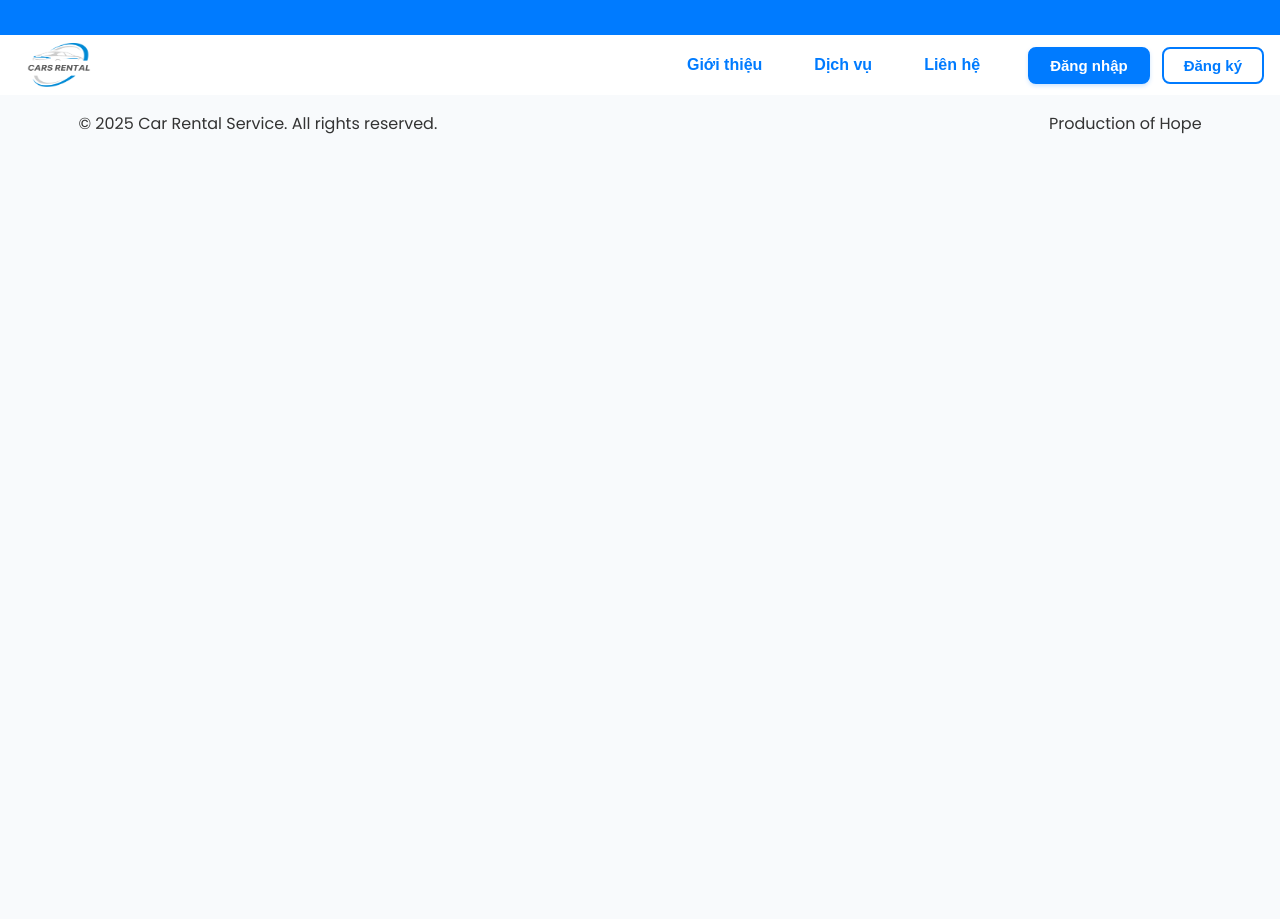
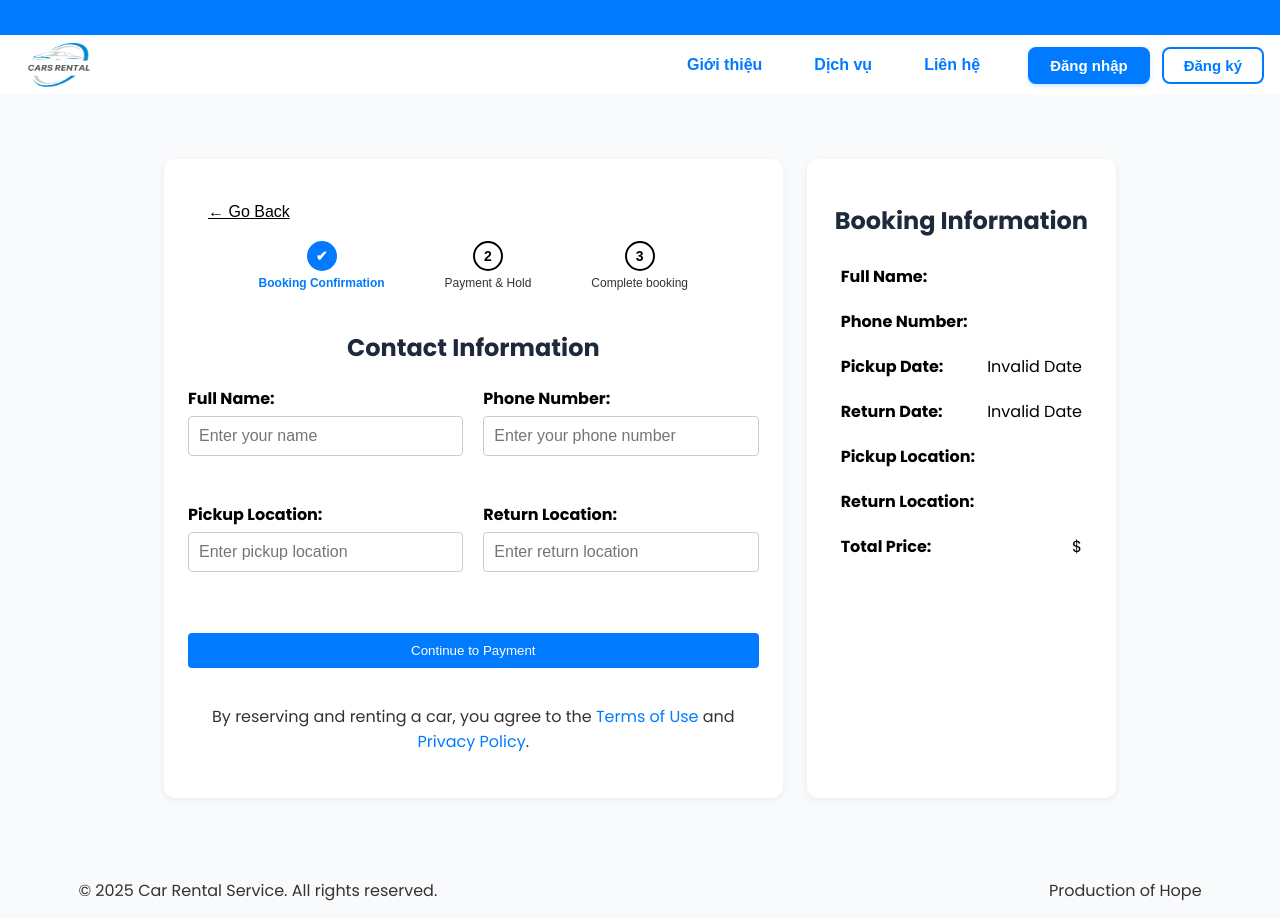
Before and after one commit to tyri0n11/WEB-APP-Car-Rental-Service, a React (Vite) app in the folder client/: page /booking-confirmation in a window 1280 px wide. Before the commit the page ends 800 px from the top, so only its background shows below. Built offline with nearby package versions, Linux system fonts and the light colour scheme; no server answers.

Commit message:
fix(Booking): fix routing paths

```diff
--- a/client/src/App.tsx
+++ b/client/src/App.tsx
@@ -14,6 +14,9 @@ import { BookingProvider } from "./contexts/BookingContext";
 import { NotificationProvider } from './contexts/NotificationContext';
 import NotFound from "./components/pages/NotFound";
 import { useUser } from "./contexts/UserContext";
+import BookingConfirmation from './components/pages/booking/BookingConfirmation';
+import Payment from './components/pages/booking/Payment';
+import CompletedBooking from './components/pages/booking/CompletedBooking';
 
 function App() {
   const [showSignIn, setShowSignIn] = useState(false);
@@ -85,6 +88,11 @@ function App() {
               {/* Admin Routes */}
               <Route path="/admin/*" element={<AdminRoutes />} />
 
+              {/* Booking Confirmation Route */}
+              <Route path="/booking-confirmation" element={<BookingConfirmation />} />
+              <Route path="/payment" element={<Payment />} />
+              <Route path="/completed-booking" element={<CompletedBooking />} />
+
               {/* 404 Route */}
               <Route path="*" element={<NotFound />} />
             </Routes>
--- a/client/src/components/pages/booking/BookingConfirmation.tsx
+++ b/client/src/components/pages/booking/BookingConfirmation.tsx
@@ -2,6 +2,7 @@ import React, { useState } from 'react';
 import { useLocation, useNavigate } from 'react-router-dom';
 import StepNavigation from './StepNavigation'; // Import StepNavigation component
 import './BookingConfirmation.css'; // Import the updated CSS file
+import { ROUTES } from '../../../routes/constants/ROUTES';
 
 const BookingConfirmation: React.FC = () => {
   const navigate = useNavigate();
@@ -64,7 +65,7 @@ const BookingConfirmation: React.FC = () => {
     setIsSubmitting(true);
 
     // Navigate to Payment (Step 2)
-    navigate('/payment', {
+    navigate(ROUTES.PROTECTED.PAYMENT, {
       state: {
         carId,
         carDetails,
--- a/client/src/components/pages/booking/CompletedBooking.tsx
+++ b/client/src/components/pages/booking/CompletedBooking.tsx
@@ -179,7 +179,7 @@ const CompletedBooking: React.FC = () => {
     fetchData();
 
     // Return empty cleanup function to avoid memory leaks
-    return () => {};
+    return () => { };
   }, [location.pathname, parseZaloPayReturnParams, navigate]);
 
   const handleViewBookings = () => {
--- a/client/src/components/pages/booking/StepNavigation.tsx
+++ b/client/src/components/pages/booking/StepNavigation.tsx
@@ -1,6 +1,7 @@
 import React from 'react';
 import './StepNavigation.css';
 import { useNavigate } from 'react-router-dom';
+import { ROUTES } from '../../../routes/constants/ROUTES';
 
 interface StepNavigationProps {
   currentStep: number; // Current step index (1-based)
@@ -22,9 +23,11 @@ const StepNavigation: React.FC<StepNavigationProps> = ({ currentStep }) => {
   const handleStepClick = (step: number) => {
     // Navigate to the specific step's page
     if (step === 1) {
-      navigate('/booking-confirmation'); // Navigate to Booking Confirm page (Step 1)
+      navigate(ROUTES.PROTECTED.BOOKING_CONFIRMATION);
     } else if (step === 2) {
-      navigate('/payment'); // Navigate to Payment & Hold page (Step 2)
+      navigate(ROUTES.PROTECTED.PAYMENT);
+    } else if (step === 3) {
+      navigate(ROUTES.PROTECTED.COMPLETED_BOOKING);
     }
   };
 
--- a/client/src/components/pages/car/carDetail.tsx
+++ b/client/src/components/pages/car/carDetail.tsx
@@ -7,6 +7,7 @@ import { useAuth } from '../../../contexts/AuthContext';
 import { FuelType } from '../../../types/car';
 import { User } from '../../../types/auth';
 import './carDetail.css';
+import { ROUTES } from '../../../routes/constants/ROUTES';
 
 const DEFAULT_CAR_IMAGE = "https://images.unsplash.com/photo-1503376780353-7e6692767b70?w=800&auto=format&fit=crop&q=60";
 
@@ -124,23 +125,16 @@ const CarDetail: React.FC = () => {
 
     const userWithPhone = user as User & { phoneNumber: string };
 
-    navigate('/booking-confirmation', {
+    navigate(ROUTES.PROTECTED.BOOKING_CONFIRMATION, {
       state: {
+        carId: car.id,
         customerName: user.firstName + ' ' + user.lastName,
         phoneNumber: userWithPhone.phoneNumber,
         startTime: startDate,
         endTime: endDate,
         totalPrice: totalPrice,
-        carId: car.id,
         pickupLocation: car.address || 'Default pickup location',
         returnLocation: car.address || 'Default pickup location',
-        car: {
-          make: car.make,
-          model: car.model,
-          year: car.year,
-          images: car.images,
-          dailyPrice: car.dailyPrice,
-        }
       },
     });
   };
--- a/client/src/routes/ProtectedRoutes.tsx
+++ b/client/src/routes/ProtectedRoutes.tsx
@@ -8,12 +8,12 @@ import { useUser } from '../contexts/UserContext';
 
 export const ProtectedRoutes = () => {
   const { user } = useUser();
-  if(!user) return <Navigate to={ROUTES.PUBLIC.HOME} />
+  if (!user) return <Navigate to={ROUTES.PUBLIC.HOME} />
   return (
     <Routes>
-      <Route element={<ProtectedRoute/>}>
+      <Route element={<ProtectedRoute />}>
         <Route path={ROUTES.PROTECTED.PROFILE} element={<Profile />} />
-        <Route path={ROUTES.PROTECTED.BOOKING_CONFIRMATION} element={<BookingConfirmation />} />
+        <Route path="/booking-confirmation" element={<BookingConfirmation />} />
         <Route path={ROUTES.PROTECTED.PAYMENT} element={<Payment />} />
       </Route>
     </Routes>
--- a/client/src/routes/constants/ROUTES.tsx
+++ b/client/src/routes/constants/ROUTES.tsx
@@ -20,6 +20,7 @@ export const ROUTES = {
     PROFILE: '/profile',
     BOOKING_CONFIRMATION: '/booking-confirmation',
     PAYMENT: '/payment',
+    COMPLETED_BOOKING: '/completed-booking',
   },
 
   // Admin routes
```
Also changed, not shown: client/src/components/pages/booking/Payment.tsx (line endings or trailing spaces).
